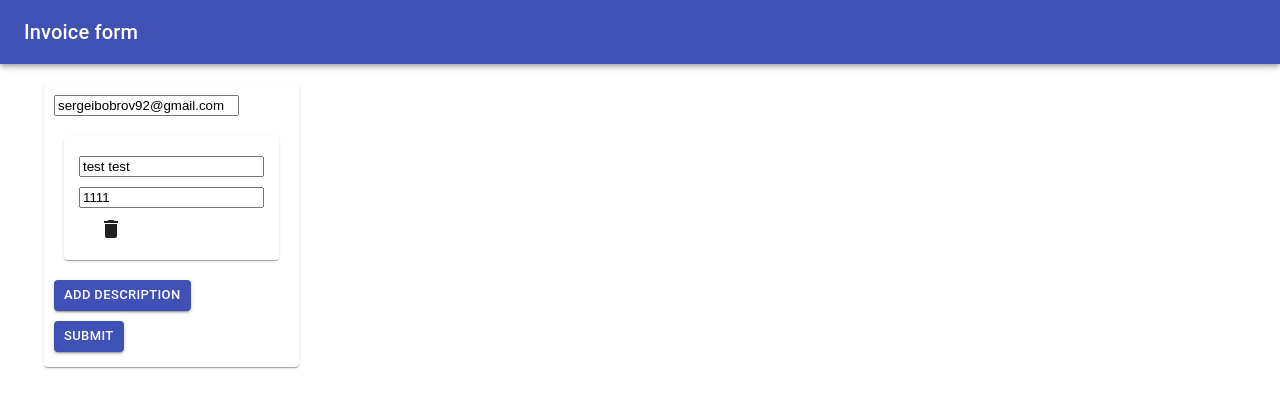
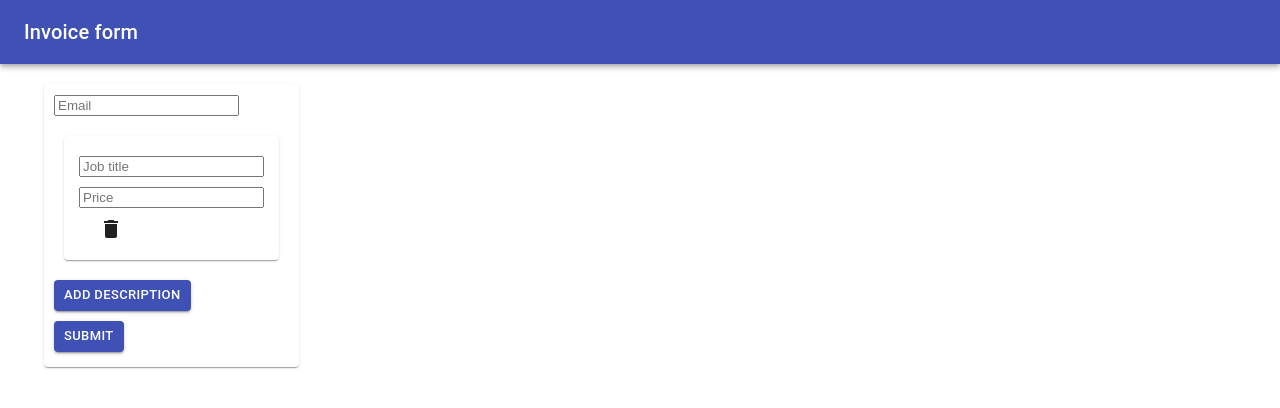
Before and after one commit to SergBobrov/clinet, a React (Create React App) app: page / in a window 1280 px wide. Shown: the top 408 px of the page. Built offline with nearby package versions, Linux system fonts and the light colour scheme.

Commit message:
изменены инициализационные данные

```diff
--- a/src/components/InvoiceForm.js
+++ b/src/components/InvoiceForm.js
@@ -6,11 +6,11 @@ import Paper from "@material-ui/core/Paper";
 import axios from 'axios';
 
 const initialValues = {
-    email: 'sergeibobrov92@gmail.com',
+    email: '',
     description: [
         {
-            title: 'test test',
-            price: '1111',
+            title: '',
+            price: '',
         },
     ],
 };
```
